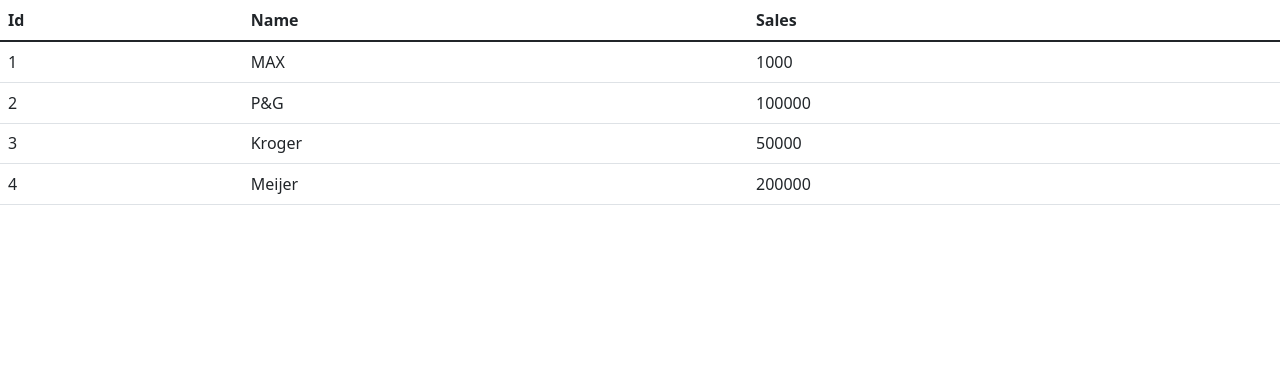
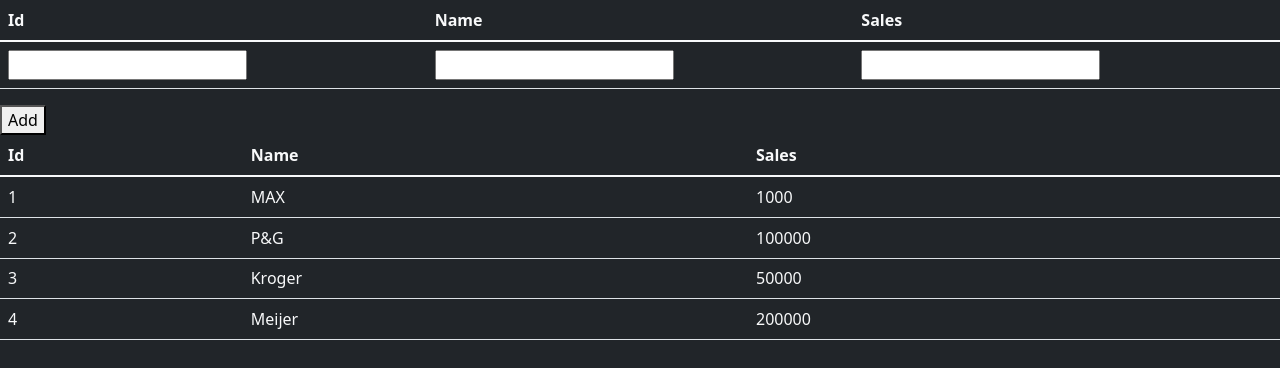
Before and after one commit to HaydenB89/javascript-calss-tutorial, a plain HTML site: page index.htm in a window 1280 px wide. Drawn offline with nearby package versions, Linux system fonts and the light colour scheme.

Commit message:
added user input

```diff
--- a/index.htm
+++ b/index.htm
@@ -8,8 +8,25 @@
     integrity="sha384-1BmE4kWBq78iYhFldvKuhfTAU6auU8tT94WrHftjDbrCEXSU1oBoqyl2QvZ6jIW3"
     crossorigin="anonymous">
 </head>
-<body onload="loaded()">
-    <table class="table table-small">
+<body onload="loaded()" class="bg-dark text-light">
+    <table class="table table-small text-light">
+        <thead>
+            <tr>
+                <th>Id</th>
+                <th>Name</th>
+                <th>Sales</th>
+            </tr>
+        </thead>
+        <tbody>
+            <tr>
+                <td><input id="pId" type="number"></td>
+                <td><input id="pName" type="text"></td>
+                <td><input id="pSales" type="number"></td>
+            </tr>
+        </tbody>
+    </table>
+    <button onclick="add()">Add</button>
+    <table class="table table-small text-light">
         <thead>
             <tr>
                 <th>Id</th>
--- a/js/index.js
+++ b/js/index.js
@@ -32,6 +32,7 @@ const loaded = () => {
 
 const display = () => {
     const tbodyCtrl = document.getElementById("custs")
+    tbodyCtrl.innerHTML = "";
     for(let custs of customers) {
         let tr = "<tr>";
         tr += `<td>${custs.id}`;
@@ -41,3 +42,15 @@ const display = () => {
         tbodyCtrl.innerHTML += tr;
     }
 }
+
+const add = () => {
+    let inpIdCtrl = document.getElementById("pId");
+    let inpNameCtrl = document.getElementById("pName");
+    let inpSalesCtrl = document.getElementById("pSales");
+    let cust = new Customer();
+    cust.id = +inpIdCtrl.value;
+    cust.name = inpNameCtrl.value;
+    cust.sales = +inpSalesCtrl.value;
+    customers.push(cust);
+    display(customers);
+}
```
